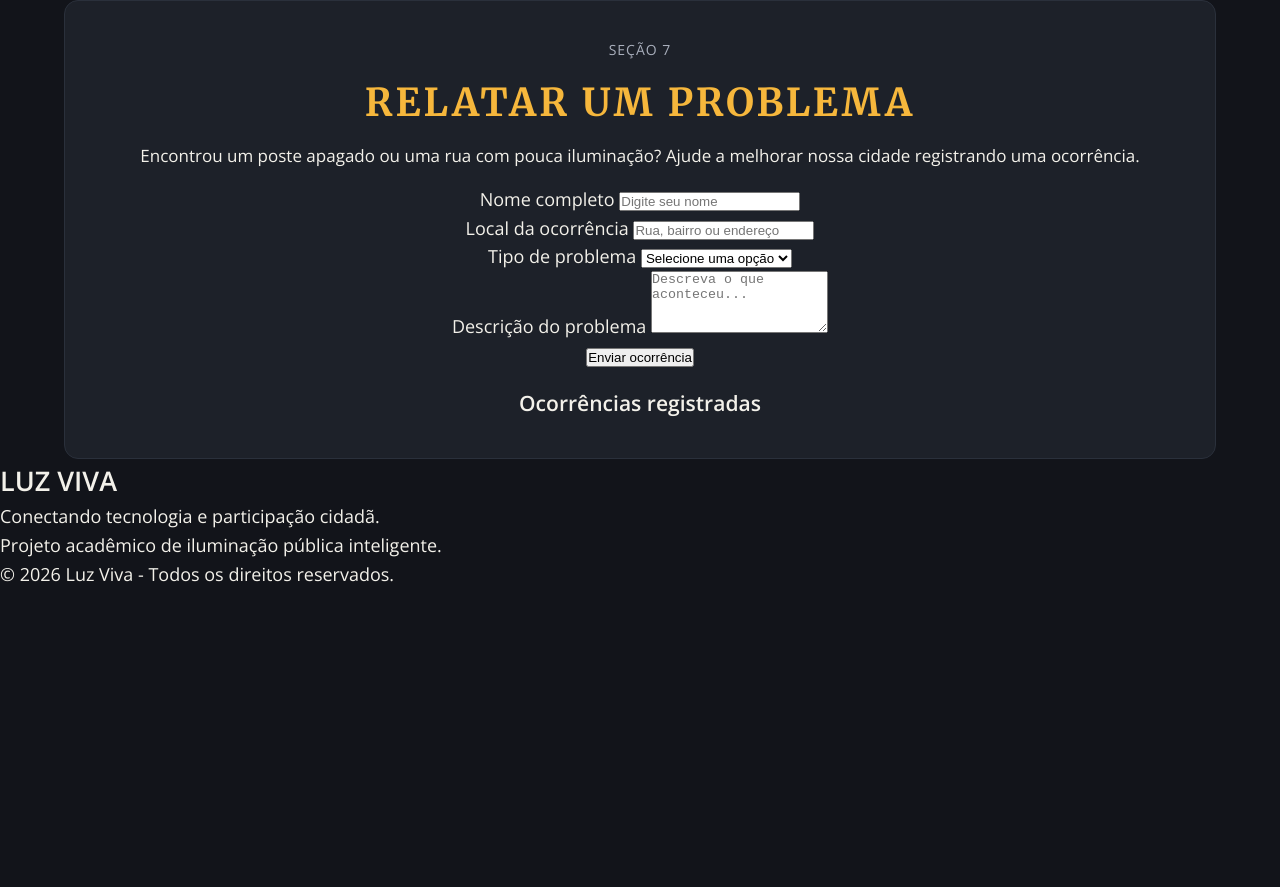
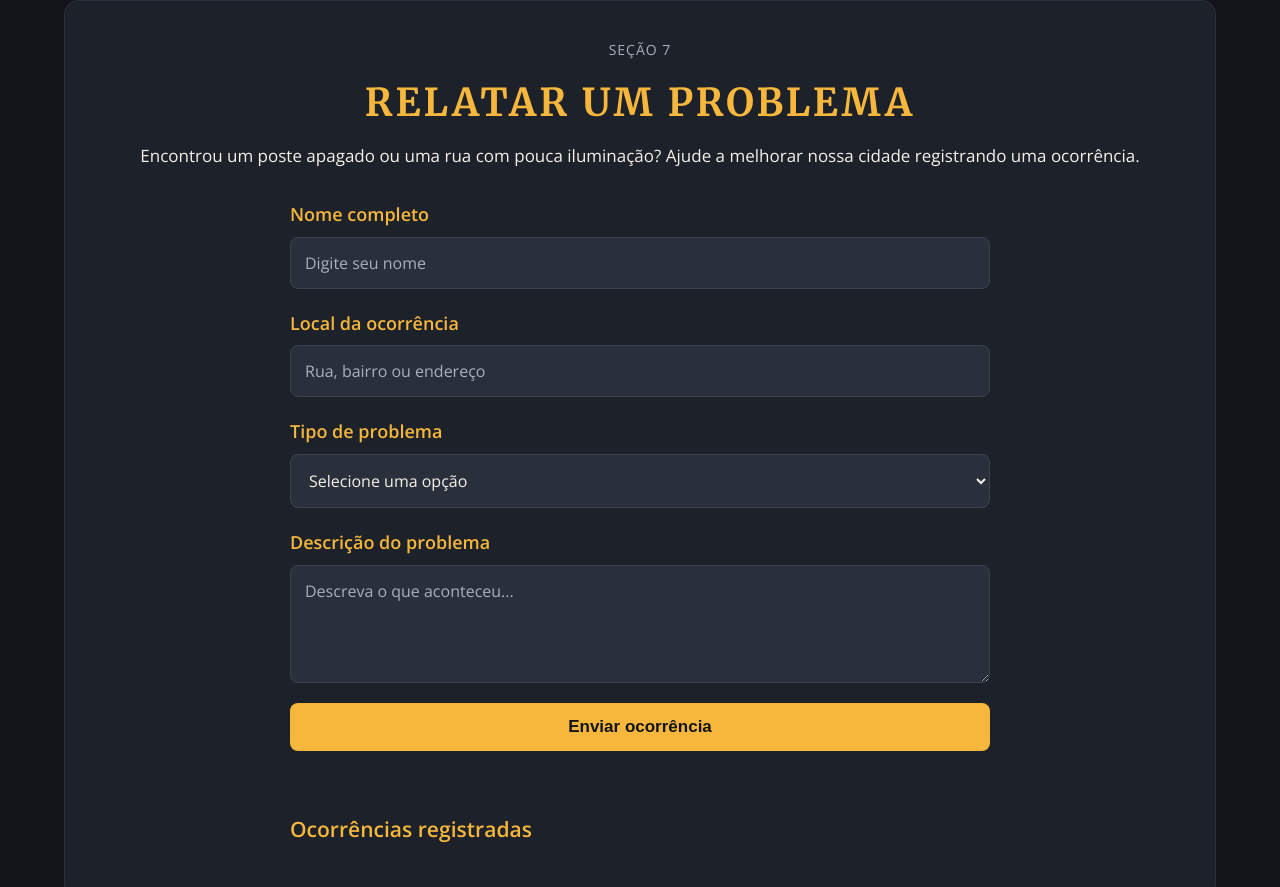
Before and after one commit to luana-vigolo/LuzVivaGS, a plain HTML site: page index.html in a window 1280 px wide. Shown: the part 4548-5435 px from the top of the page. Before the commit the page ends 5136 px from the top, so only its background shows below. Drawn offline with nearby package versions, Linux system fonts and the light colour scheme.

Commit message:
estiliza formulário, rodapé e responsividade

```diff
--- a/src/css/style.css
+++ b/src/css/style.css
@@ -212,7 +212,6 @@ main {
     margin-top: 20px;
 }
 
-/* ===== SLIDESHOW ===== */
 .slideshow {
     position: relative;
     width: 100%;
@@ -269,3 +268,182 @@ main {
     cursor: pointer;
 }
 .ponto.ativo { background: #f6b73c; box-shadow: 0 0 8px #f6b73c; }
+
+
+#formulario {
+    width: 100%;
+    max-width: 700px;
+    display: flex;
+    flex-direction: column;
+    gap: 20px;
+    margin-top: 15px;
+    text-align: left;
+}
+
+.campo {
+    display: flex;
+    flex-direction: column;
+    gap: 8px;
+}
+
+.campo label {
+    color: #f6b73c;
+    font-weight: 600;
+}
+
+.campo input,
+.campo select,
+.campo textarea {
+    width: 100%;
+    padding: 14px;
+    border: 1px solid #3b414d;
+    border-radius: 8px;
+    background: #2a303b;
+    color: #f3f1ea;
+    font: 16px "Open Sans", sans-serif;
+    outline: none;
+}
+
+.campo input:focus,
+.campo select:focus,
+.campo textarea:focus {
+    border-color: #f6b73c;
+    box-shadow: 0 0 8px #f6b73c55;
+}
+
+.campo textarea {
+    resize: vertical;
+}
+
+.campo input::placeholder,
+.campo textarea::placeholder {
+    color: #a9afbc;
+}
+
+.botao-enviar {
+    padding: 14px;
+    border: none;
+    border-radius: 8px;
+    background: #f6b73c;
+    color: #12141a;
+    font-size: 17px;
+    font-weight: bold;
+    cursor: pointer;
+    transition: .25s;
+}
+
+.botao-enviar:hover {
+    background: #ffcc65;
+    transform: translateY(-3px);
+}
+
+#mensagem {
+    font-weight: bold;
+    text-align: center;
+}
+
+#lista-ocorrencias {
+    width: 100%;
+    max-width: 700px;
+    margin-top: 25px;
+    text-align: left;
+}
+
+#lista-ocorrencias h3 {
+    color: #f6b73c;
+    margin-bottom: 15px;
+}
+
+.ocorrencia {
+    padding: 18px;
+    margin-bottom: 12px;
+    background: #2a303b;
+    border-left: 4px solid #f6b73c;
+    border-radius: 8px;
+    overflow-wrap: anywhere;
+}
+
+.ocorrencia p {
+    font-size: 15px;
+}
+
+
+
+.rodape {
+    margin-top: 40px;
+    padding: 35px 5%;
+    background: #1d2129;
+    text-align: center;
+    border-top: 2px solid #f6b73c;
+}
+
+.rodape h2 {
+    color: #f6b73c;
+    font: 28px "Cinzel", serif;
+    letter-spacing: 3px;
+}
+
+.rodape p {
+    color: #a9afbc;
+    margin: 8px 0;
+    font-size: 15px;
+}
+
+.rodape span {
+    display: block;
+    margin-top: 18px;
+    color: #a9afbc;
+    font-size: 13px;
+}
+
+/* ===== RESPONSIVIDADE ===== */
+
+@media (max-width: 900px) {
+    .topo {
+        grid-template-columns: 1fr;
+        justify-items: center;
+    }
+
+    .menu {
+        flex-wrap: wrap;
+    }
+
+    .cartoes {
+        grid-template-columns: repeat(2, 1fr);
+    }
+
+    .apresentacao {
+        grid-template-columns: 1fr;
+    }
+}
+
+@media (max-width: 600px) {
+    body {
+        font-size: 16px;
+    }
+
+    .menu {
+        gap: 5px;
+    }
+
+    .menu a {
+        font-size: 12px;
+        padding: 6px;
+    }
+
+    .cartoes {
+        grid-template-columns: 1fr;
+    }
+
+    .secao {
+        padding: 22px 15px;
+    }
+
+    #formulario {
+        gap: 15px;
+    }
+
+    .slideshow {
+        aspect-ratio: 4/3;
+    }
+}
```
